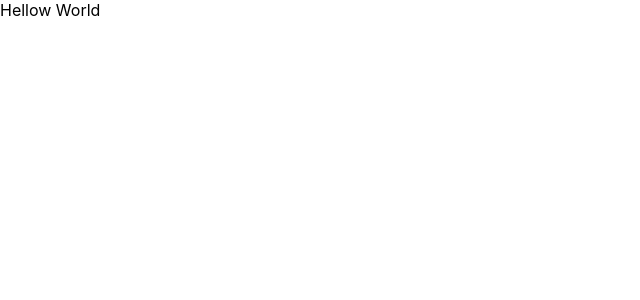
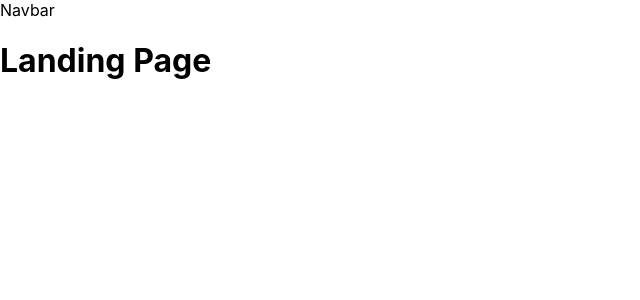
Before and after one commit to TanvirMahin24/Cover-Generator, a React (Create React App) app in the folder client/: page / in a window 1280 px wide. Shown: the top 300 px of the page, without its empty margins (0-640 px from the left). Built offline with nearby package versions, Linux system fonts and the light colour scheme.

Commit message:
front structure start

```diff
--- a/client/src/App.js
+++ b/client/src/App.js
@@ -1,5 +1,17 @@
+import { BrowserRouter as Router, Switch } from "react-router-dom";
+import { RouteWithSubRoutes } from "./routes/RouteWithSubRoutes";
+import routes from "./routes/routes";
+
 function App() {
-  return <div className="App">Hellow World</div>;
+  return (
+    <Router>
+      <Switch>
+        {routes.map((route, i) => (
+          <RouteWithSubRoutes key={i} {...route} />
+        ))}
+      </Switch>
+    </Router>
+  );
 }
 
 export default App;
--- /dev/null
+++ b/client/src/Components/Navbar/Navbar.js
@@ -0,0 +1,7 @@
+import React from "react";
+
+const Navbar = () => {
+  return <div className="bg-primary w-100 p-4 text-light">Navbar</div>;
+};
+
+export default Navbar;
--- /dev/null
+++ b/client/src/Components/Navbar/index.js
@@ -0,0 +1,3 @@
+import Navbar from "./Navbar";
+
+export { Navbar };
--- /dev/null
+++ b/client/src/Views/LandingPage/LandingPage.js
@@ -0,0 +1,13 @@
+import React from "react";
+import { Navbar } from "../../Components/Navbar";
+
+const LandingPage = () => {
+  return (
+    <>
+      <Navbar />
+      <h1>Landing Page</h1>
+    </>
+  );
+};
+
+export default LandingPage;
--- /dev/null
+++ b/client/src/Views/LandingPage/index.js
@@ -0,0 +1,3 @@
+import LandingPage from "./LandingPage";
+
+export { LandingPage };
--- /dev/null
+++ b/client/src/routes/RouteWithSubRoutes/RouteWithSubRoute.js
@@ -0,0 +1,16 @@
+import React from "react";
+import { Route } from "react-router-dom";
+
+const RouteWithSubRoute = (route) => {
+  return (
+    <Route
+      path={route.path}
+      render={(props) => (
+        // pass the sub-routes down to keep nesting
+        <route.component {...props} routes={route.routes} />
+      )}
+    />
+  );
+};
+
+export default RouteWithSubRoute;
--- /dev/null
+++ b/client/src/routes/RouteWithSubRoutes/index.js
@@ -0,0 +1,3 @@
+import RouteWithSubRoutes from "./RouteWithSubRoute";
+
+export { RouteWithSubRoutes };
--- /dev/null
+++ b/client/src/routes/routes.js
@@ -0,0 +1,22 @@
+import { Navbar } from "../Components/Navbar";
+import { LandingPage } from "../Views/LandingPage";
+
+const routes = [
+  {
+    path: "/",
+    component: LandingPage,
+    exact: true,
+  },
+  {
+    path: "/test",
+    component: Navbar,
+    routes: [
+      {
+        path: "/test/navbar",
+        component: Navbar,
+      },
+    ],
+  },
+];
+
+export default routes;
```
